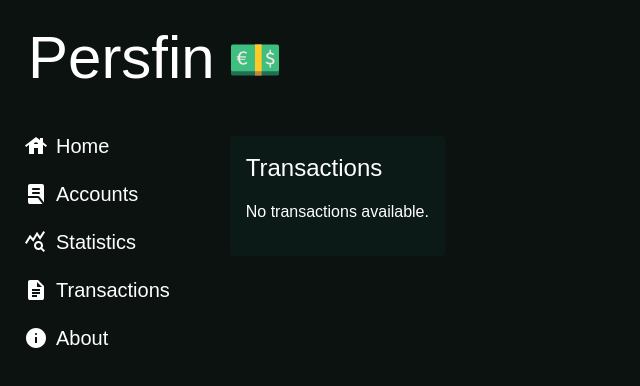
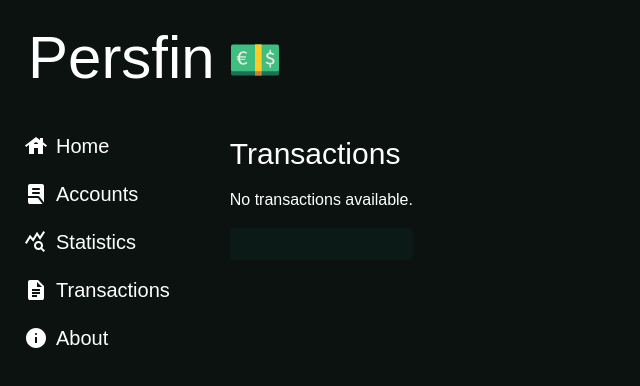
Before and after one commit to joacand/persfin, a Next.js app: page /transactions in a window 1280 px wide. Shown: the top 386 px of the page, without its empty margins (0-640 px from the left). Built offline with nearby package versions, Linux system fonts and the light colour scheme.

Commit message:
Minor fix

```diff
--- a/app/transactions/page.tsx
+++ b/app/transactions/page.tsx
@@ -24,10 +24,10 @@ export default function Transactions() {
     }
 
     return (
-        <div className="flex flex-col gap-4 bg-[#0B1A16] rounded p-4">
-            <h2 className="text-2xl">Transactions</h2>
+        <div className="flex gap-4 flex-col">
+            <h2 className="text-3xl">Transactions</h2>
             {userBudget.transactions.length === 0 && <p>No transactions available.</p>}
-            <div className="flex gap-2 flex-col flex-wrap">
+            <div className="flex flex-col gap-4 bg-[#0B1A16] rounded p-4 flex-wrap">
                 {userBudget.transactions.toReversed().map((transaction) => (
                     <div key={transaction.id} className="flex flex-row flex-wrap justify-between items-end border border-dashed rounded-md p-4 gap-2">
                         <div>
```
